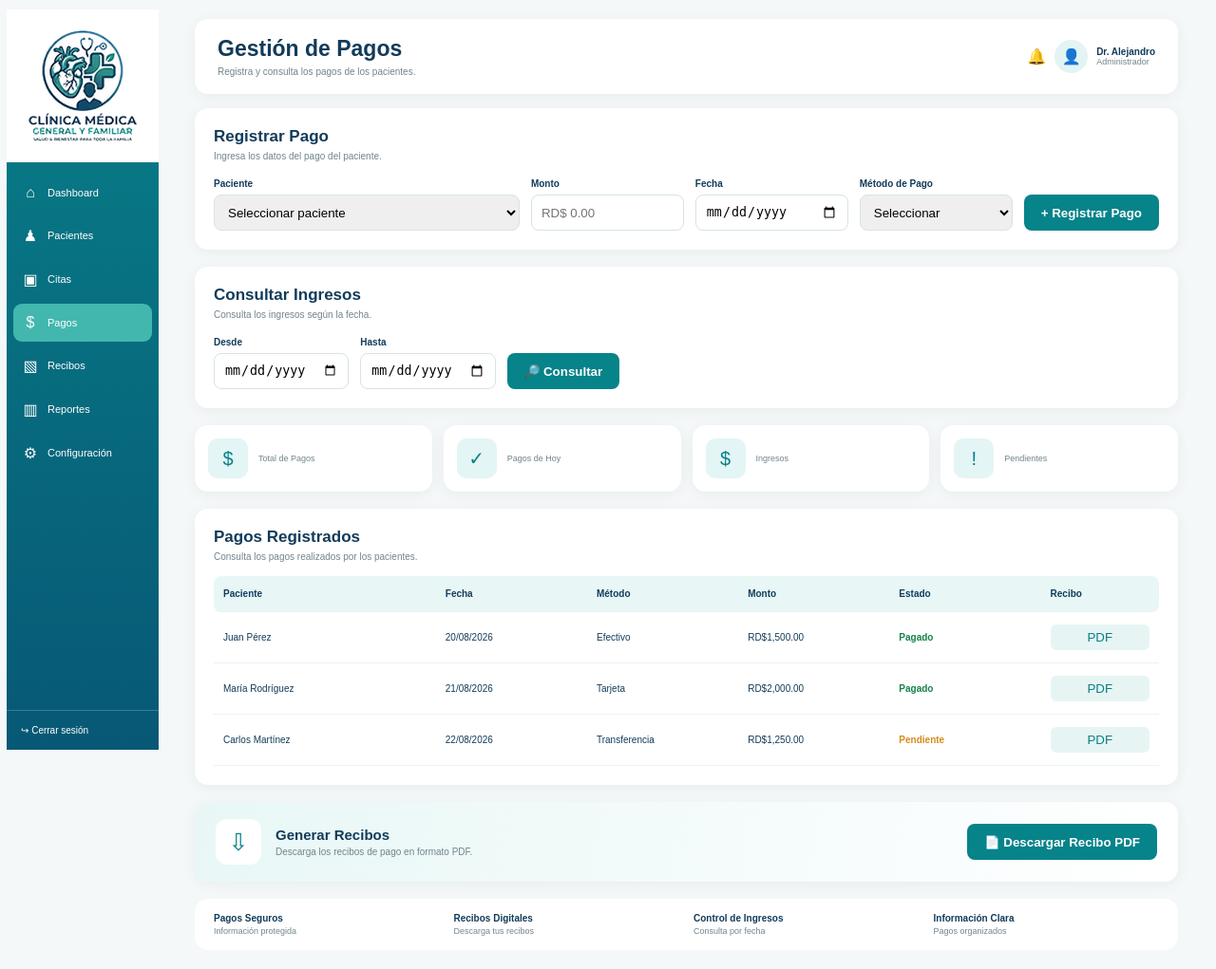
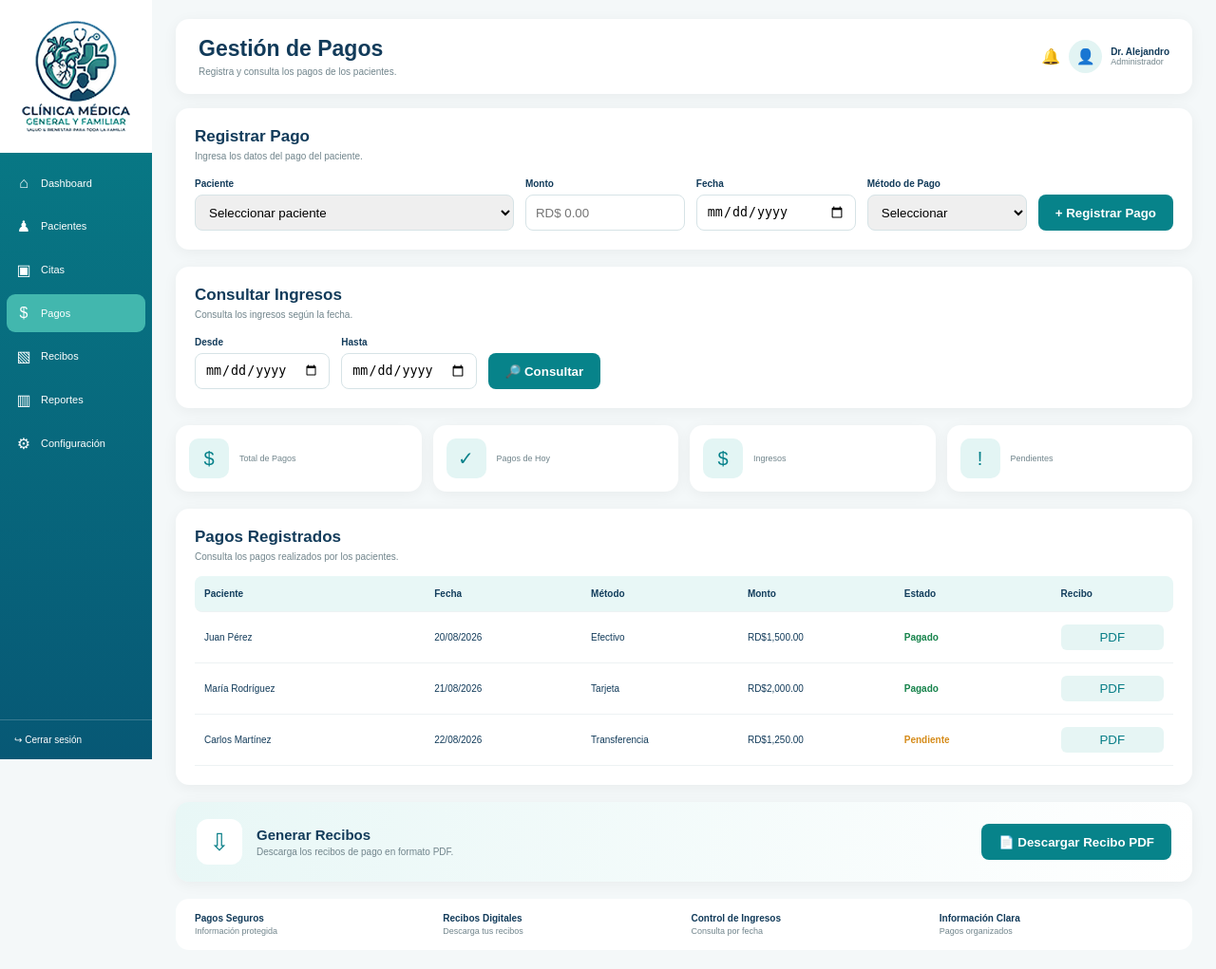
Before and after one commit to jordanibasilio264-afk/Proyecto, a Django app: page /pagos/ in a window 1280 px wide. Shown: the whole page at 95% size. Run offline with Django 5.2, Linux system fonts and the light colour scheme.

Commit message:
se arreglaron pagos, reportes, seguros, notificaciones la barra

```diff
--- a/Clinica/apps/pagos/static/pagos.css
+++ b/Clinica/apps/pagos/static/pagos.css
@@ -27,9 +27,9 @@ body {
     background: linear-gradient(#087f88, #075875);
     color: white;
     position: fixed;
-    top: 10px;
-    bottom: 10px;
-    left: 7px;
+    top: 0;
+    bottom: 0;
+    left: 0;
     display: flex;
     flex-direction: column;
     overflow: hidden;
@@ -112,8 +112,8 @@ body {
 }
 
 .contenido {
-    margin-left: 180px;
-    width: calc(100% - 195px);
+    margin-left: 160px;
+    width: calc(100% - 160px);
     padding: 20px 25px;
 }
 
```
Also changed, not shown: Clinica/apps/Notificaciones/static/notificaciones.css (+5 -5 lines), Clinica/apps/Reportes/static/reportes.css (+5 -5 lines), Clinica/apps/SegurosMedicos/static/Seguros.css (+5 -5 lines).
